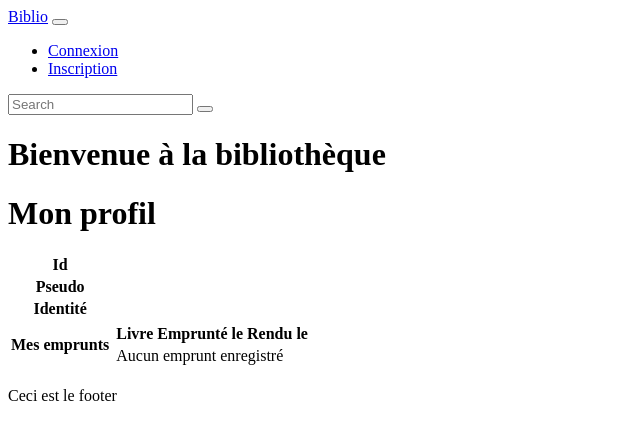
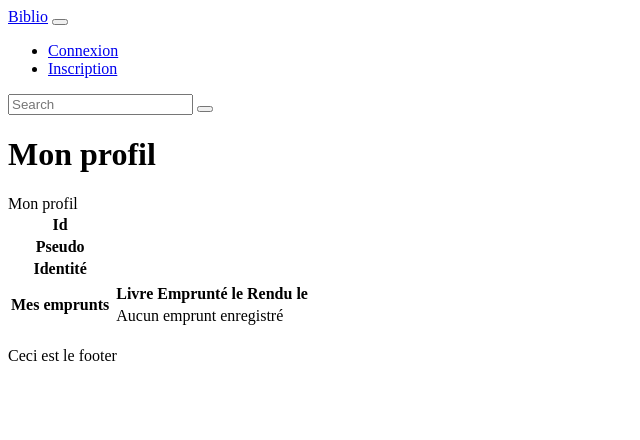
Before and after one commit to achirac85/projetsf5, a Symfony app: template templates/profil/index.html.twig in a window 1280 px wide. Shown: the top 440 px of the page, without its empty margins (0-640 px from the left). Run offline with Twig, Linux system fonts and the light colour scheme; the template is opened without the code that fills it, so the values that code supplies are empty; some libraries are stand-ins or nearby versions.

Commit message:
block h1

```diff
--- a/templates/base.html.twig
+++ b/templates/base.html.twig
@@ -21,7 +21,7 @@
                 <div class="alert alert-{{ type}}">{{ msg|raw }}></div>
             {% endfor %}
         {% endfor %}
-        <h1>Bienvenue à la bibliothèque</h1>
+        <h1>{% block h1 %}Biblio {% endblock %}</h1>
         {% block body %}
         <p>Bonjour, {{ "jacquot" }} {{"achirac"}}</p>
         {% endblock %}
--- a/templates/profil/index.html.twig
+++ b/templates/profil/index.html.twig
@@ -3,7 +3,7 @@
 {% block title %}Profil lecteur{% endblock %}
 
 {% block body %}
-    <h1>Mon profil</h1>
+    {% block h1 %} Mon profil{% endblock %}
 
     <table class="table">
         <tbody>
```
